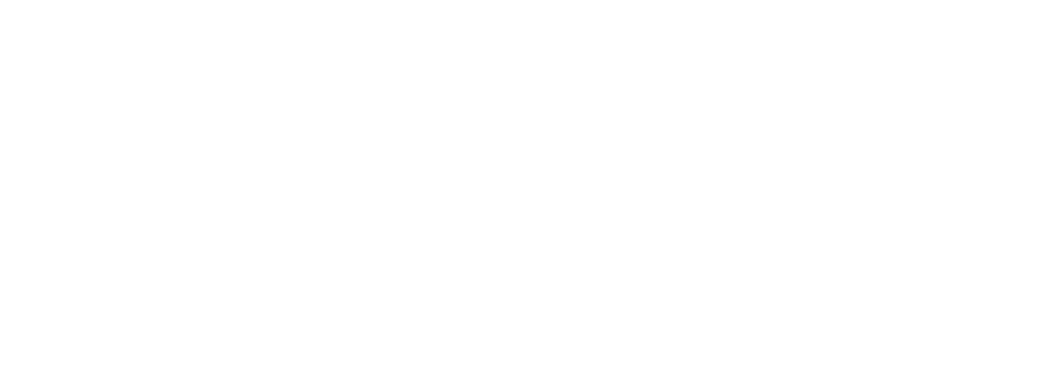
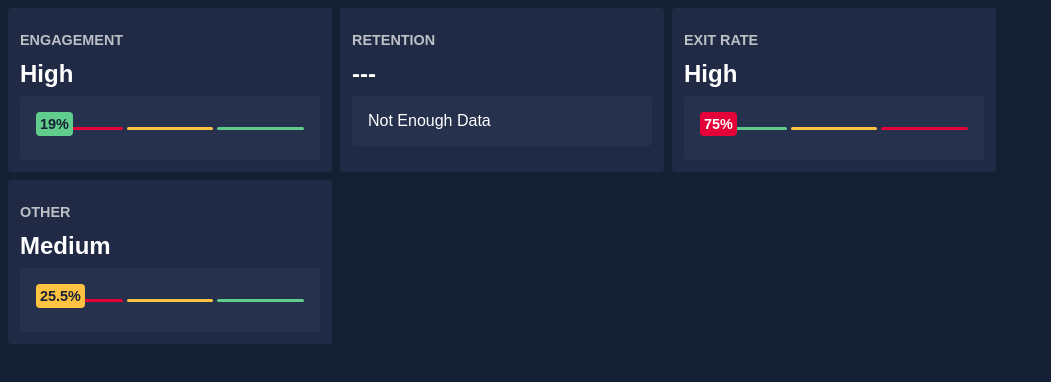
Before and after one commit to iamthismarvin/test-loaded, a Nuxt app: page / in a window 1280 px wide. Shown: the top 382 px of the page, without its empty margins (0-1051 px from the left). Built offline with nearby package versions, Linux system fonts and the light colour scheme.

Commit message:
Add HealthScore component styling.

```diff
--- a/app.vue
+++ b/app.vue
@@ -1,28 +1,47 @@
 <template>
-  <div>
+  <div class="app">
     <HealthScore
-      v-for="({ title, value, tresholds }, index) in data"
+      v-for="({ title, value, tresholds, showReversedMeter }, index) in data"
       :key="index"
       :title="title"
-      :value="value"
+      :value="value!"
       :tresholds="tresholds"
+      :show-reversed-meter="showReversedMeter"
     />
   </div>
 </template>
 
 <script setup lang="ts">
-import { HealthScore } from './utils/types'
-
-const data: HealthScore[] = [
+const data: HealthScoreExtended[] = [
   {
     title: 'Engagement',
     value: '0.19',
     tresholds: ['0.05', '0.10', '0.15', '0.20'],
   },
   {
-    title: 'Engagement',
+    title: 'Retention',
     value: null,
     tresholds: ['0.05', '0.10', '0.15', '0.20'],
   },
+  {
+    title: 'Exit Rate',
+    value: '0.75',
+    tresholds: ['0.10', '0.20', '0.50', '0.80'],
+    showReversedMeter: true,
+  },
+  {
+    title: 'Other',
+    value: '0.255',
+    tresholds: ['0.10', '0.20', '0.50', '0.80'],
+  },
 ]
 </script>
+
+<style scoped>
+.app {
+  display: grid;
+  gap: 0.5rem;
+  grid-template-columns: repeat(3, 1fr);
+  width: fit-content;
+}
+</style>
--- /dev/null
+++ b/assets/css/main.css
@@ -0,0 +1,32 @@
+/* Reset */
+blockquote,
+dl,
+dd,
+h1,
+h2,
+h3,
+h4,
+h5,
+h6,
+hr,
+figure,
+p,
+pre {
+  margin: 0;
+}
+
+*,
+::before,
+::after {
+  border-width: 0;
+  border-style: solid;
+  border-color: theme('borderColor.DEFAULT', currentColor);
+}
+
+/* Styles */
+
+html {
+  background-color: #151f34;
+  color: white;
+  font-family: sans-serif;
+}
--- a/components/HealthScore.vue
+++ b/components/HealthScore.vue
@@ -1,21 +1,72 @@
 <template>
-  <div>
-    <h3>{{ props.title }}</h3>
-    <p>{{ props.value ?? 'Not Enough Data' }}</p>
-    <p>{{ props.tresholds }}</p>
+  <div class="health-score">
+    <p class="health-score__title">{{ title }}</p>
+    <p class="health-score__score">{{ score || '---' }}</p>
+    <div class="health-score__meter">
+      <HealthScoreMeter
+        v-if="value"
+        :percentage="value"
+        :tresholds="tresholds"
+        :score="score"
+        :show-reversed-meter="showReversedMeter"
+      />
+      <div v-else>Not Enough Data</div>
+    </div>
   </div>
 </template>
 
 <script setup lang="ts">
 import type { PropType } from 'vue'
 
-import { Tresholds } from '~/utils/types'
-
 const props = defineProps({
   title: { type: String, required: true },
-  value: { type: String },
+  value: { type: String, default: null },
   tresholds: { type: Object as PropType<Tresholds>, required: true },
+  showReversedMeter: { type: Boolean, default: false },
+})
+
+const score: ComputedRef<Score | null> = computed(() => {
+  if (props.value)
+    if (
+      +props.value >= +props.tresholds[0] &&
+      +props.value < +props.tresholds[1]
+    ) {
+      return 'low'
+    } else if (
+      +props.value >= +props.tresholds[1] &&
+      +props.value < +props.tresholds[2]
+    )
+      return 'medium'
+    else return 'high'
 })
 </script>
 
-<style scoped></style>
+<style scoped>
+.health-score {
+  background-color: #202a44;
+  border-radius: 0.25rem;
+  padding: 0.75rem;
+  width: 300px;
+}
+
+.health-score__meter {
+  background-color: #26314d;
+  border-radius: 0.25rem;
+  padding: 1rem;
+}
+
+.health-score__score {
+  font-size: 1.5rem;
+  font-weight: bold;
+  margin-bottom: 0.5rem;
+  text-transform: capitalize;
+}
+
+.health-score__title {
+  color: #bdc0c6;
+  font-size: 0.9rem;
+  font-weight: bold;
+  margin: 0.75rem 0;
+  text-transform: uppercase;
+}
+</style>
--- /dev/null
+++ b/components/HealthScoreMeter.vue
@@ -0,0 +1,91 @@
+<template>
+  <div class="meter">
+    <div
+      class="meter__percentage"
+      :style="[
+        { backgroundColor: percentageBackground },
+        { color: percentageColor },
+      ]"
+    >
+      {{ formatPercentage(percentage) }}%
+    </div>
+
+    <div class="meter__container">
+      <div
+        class="meter__unit"
+        :style="{ backgroundColor: showReversedMeter ? '#60cd8d' : '#e40039' }"
+      ></div>
+      <div class="meter__unit"></div>
+      <div
+        class="meter__unit"
+        :style="{ backgroundColor: showReversedMeter ? '#e40039' : '#60cd8d' }"
+      ></div>
+    </div>
+  </div>
+</template>
+
+<script setup lang="ts">
+import type { PropType } from 'vue'
+
+const props = defineProps({
+  percentage: { type: String, required: true },
+  tresholds: { type: Object as PropType<Tresholds>, required: true },
+  showReversedMeter: Boolean,
+  score: { type: String, required: true },
+})
+
+const percentageBackground: ComputedRef<Score> = computed(() => {
+  if (props.score === 'low')
+    return props.showReversedMeter ? '#60cd8d' : '#e40039'
+  if (props.score === 'medium') return '#ffc341'
+  else return props.showReversedMeter ? '#e40039' : '#60cd8d'
+})
+const percentageColor: ComputedRef<string> = computed(() => {
+  if (props.showReversedMeter) {
+    return props.score === 'low' || props.score === 'medium'
+      ? '#182034'
+      : 'white'
+  } else {
+    return props.score === 'high' || props.score === 'medium'
+      ? '#182034'
+      : 'white'
+  }
+})
+
+const formatPercentage = (percentage: string) => {
+  return typeof +percentage === 'number' ? +percentage * 100 : percentage
+}
+</script>
+
+<style scoped>
+.meter {
+  position: relative;
+}
+
+.meter__container {
+  align-items: center;
+  display: grid;
+  gap: 0.25rem;
+  grid-template-columns: repeat(3, 1fr);
+  height: 2rem;
+}
+
+.meter__percentage {
+  background-color: magenta;
+  border-radius: 0.25rem;
+  font-weight: bold;
+  font-size: 0.9rem;
+  padding: 0.25rem;
+  position: absolute;
+}
+
+.meter__percentage {
+  content: attr(value) '%';
+}
+
+.meter__unit {
+  background-color: #ffc341;
+  border-radius: 0.25rem;
+  height: 3px;
+}
+</style>
--- a/nuxt.config.ts
+++ b/nuxt.config.ts
@@ -5,4 +5,5 @@
   devtools: { enabled: true },
   typescript: { typeCheck: true },
   modules: ['@nuxtjs/eslint-module'],
+  css: ['@/assets/css/main.css'],
 })
--- a/utils/types.ts
+++ b/utils/types.ts
@@ -1,7 +1,12 @@
 export type Tresholds = [string, string, string, string]
+export type Score = 'low' | 'medium' | 'high'
 
 export interface HealthScore {
   title: string
   value: string | null
   tresholds: Tresholds
 }
+
+export interface HealthScoreExtended extends HealthScore {
+  showReversedMeter?: boolean
+}
```
